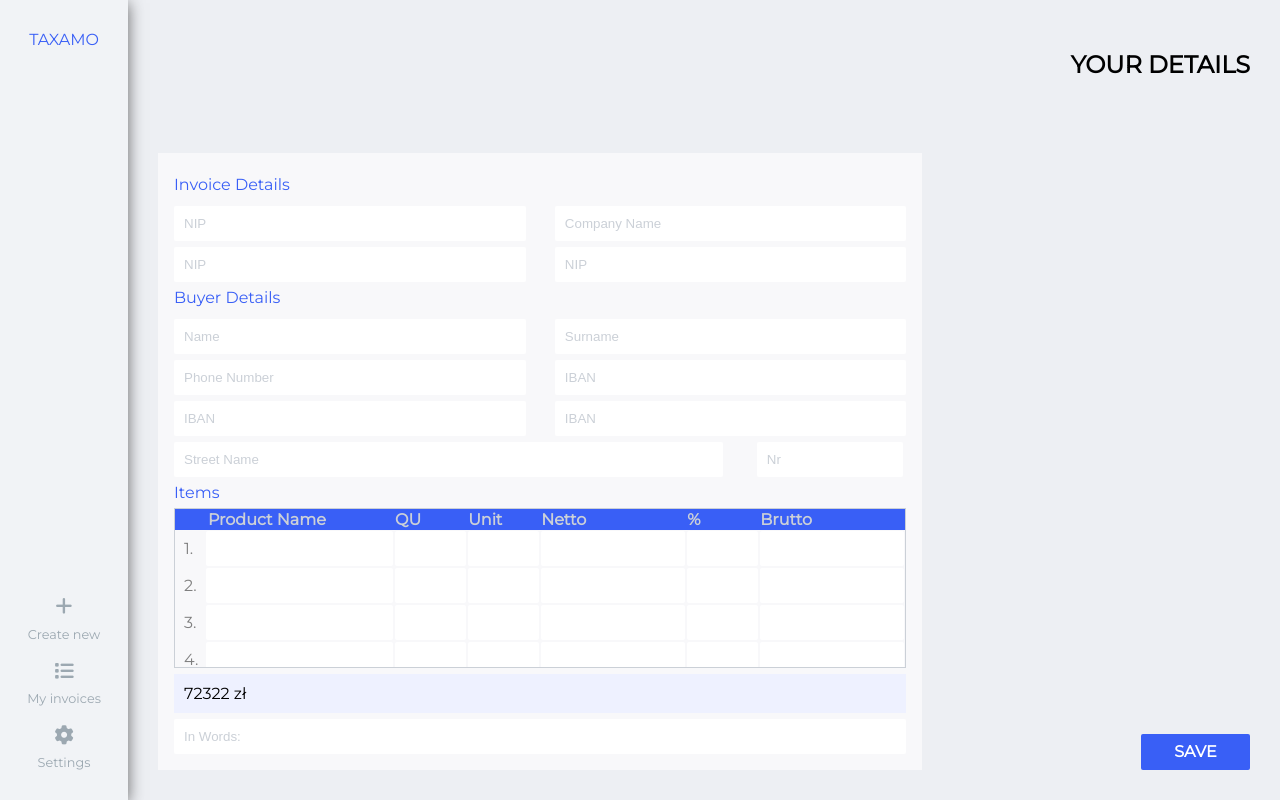
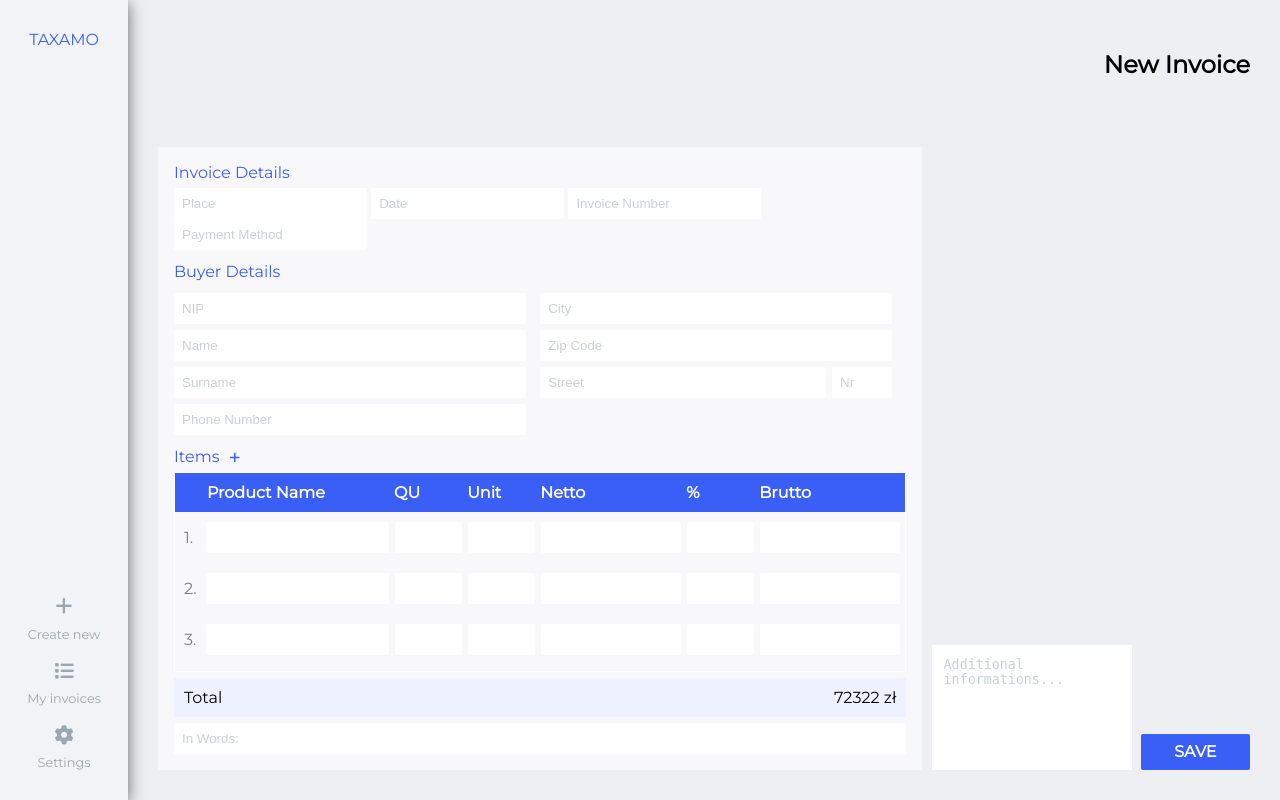
Before and after one commit to fizo99/PAI, a PHP site: page /public/views/new.html in a window 1280 px wide. Run offline with PHP 8.4, Linux system fonts and the light colour scheme; some libraries are stand-ins or nearby versions.

Commit message:
finished new view

```diff
--- a/public/css/basicstyles.css
+++ b/public/css/basicstyles.css
@@ -145,3 +145,12 @@ main {
 .w-50 {
     width: 50%;
 }
+.w-60 {
+    width: 60%;
+}
+.w-70 {
+    width: 70%;
+}
+.w-80 {
+    width: 80%;
+}
--- a/public/css/new.css
+++ b/public/css/new.css
@@ -13,9 +13,13 @@ form {
 }
 form label {
     color: #395FF6;
+    margin-top: 12px;
+}
+form label:first-child {
+    margin-top: 0px;
 }
 form input {
-    padding: 10px 10px;
+    padding: 8px 8px;
 }
 form > * {
     margin-top: 6px;
@@ -42,27 +46,39 @@ form > * {
     width: 10%;
 }
 
-.details-container {
+.buyer-details-container {
     display: flex;
     flex-direction: row;
     flex-wrap: wrap;
     justify-content: space-between;
 }
-
-.details-container input {
+.buyer-details-container > * {
     width: 48%;
+    margin-right: 2%;
     margin-top: 6px;
 }
+.street-container {
+    display: flex;
+    flex-direction: row;
+}
+.street-container input:first-child {
+    width: 100%;
+    margin-right: 6px;
+}
+.street-container input:nth-child(2){
+    width: 20%;
+}
+
 table{
     display: block;
     counter-reset: rowNumber;
     text-align: left;
     table-layout: fixed;
     width: 100%;
-    height: 20vh;
+    height: 25vh;
     overflow-y: scroll;
-    border: 1px solid #CBD0D7;
     border-collapse: collapse;
+    border: 1px solid white;
 }
 
 table thead th {
@@ -70,6 +86,13 @@ table thead th {
     top: 0;
     z-index: 1;
     background-color: #395FF6;
+    padding: 10px 0px;
+}
+
+th,td {
+    padding-top: 10px;
+    padding-bottom: 10px;
+    padding-right: 5px;
 }
 
 table thead tr th:first-child::before {
@@ -91,18 +114,21 @@ table tr td:first-child::before
     margin: 0 .5em;
 }
 table thead {
-    color: #CBD0D7;
+    color: white;
     width: 100%;
 }
 table tbody {
     color: #7F7F7F;
 }
 
-#total {
+.total-container {
     color: #000000;
     background-color: #EEF1FF;
     margin-top: 6px;
     padding: 10px 10px;
+    display: flex;
+    flex-direction: row;
+    justify-content: space-between;
 }
 
 table input {
@@ -117,3 +143,43 @@ table tbody tr td:first-child {
     justify-content: center;
     align-items: center;
 }
+
+table tbody tr {
+    margin-top: 10x;
+}
+
+#items-label > i{
+    margin-left: 10px;
+    font-size: 12px;
+}
+
+::-webkit-scrollbar {
+    width: 10px;
+  }
+
+  /* Track */
+  ::-webkit-scrollbar-track {
+    background: white;
+  }
+
+  /* Handle */
+  ::-webkit-scrollbar-thumb {
+    background: #395FF6;
+    border-left: 1px solid white;
+  }
+
+  /* Handle on hover */
+  ::-webkit-scrollbar-thumb:hover {
+    background: white;
+  }
+
+
+  #additional-informations{
+      height: 20%;
+      resize: none;
+      padding: 12px;
+      border: none;
+  }
+  #additional-informations::placeholder {
+      color: #CBD0D7;
+  }
--- a/public/views/new.html
+++ b/public/views/new.html
@@ -4,6 +4,7 @@
 <!--[if IE 8]>         <html class="no-js lt-ie9"> <![endif]-->
 <!--[if gt IE 8]>      <html class="no-js"> <!--<![endif]-->
 <html>
+
 <head>
     <meta charset="utf-8">
     <meta http-equiv="X-UA-Compatible" content="IE=edge">
@@ -15,6 +16,7 @@
     <link rel="stylesheet" href="../css/new.css">
     <script src="https://kit.fontawesome.com/6afad8acbe.js" crossorigin="anonymous"></script>
 </head>
+
 <body>
     <nav>
         <span>TAXAMO</span>
@@ -25,30 +27,30 @@
         </div>
     </nav>
     <main>
-            <h2 class="page-title">YOUR DETAILS</h2>
+        <h2 class="page-title">New Invoice</h2>
         <div id="form-container">
             <form>
                 <label>Invoice Details</label>
-                    <div class="details-container">
-                        <input type="text" name="nip" placeholder="NIP">
-                        <input type="text" name="company_name" placeholder="Company Name">
-                        <input type="text" name="nip" placeholder="NIP">
-                        <input type="text" name="nip" placeholder="NIP">
+                <div class="invoice-details-container">
+                    <input type="text" name="nip" placeholder="Place">
+                    <input type="text" name="company_name" placeholder="Date">
+                    <input type="text" name="nip" placeholder="Invoice number">
+                    <input type="text" name="nip" placeholder="Payment method">
                 </div>
                 <label>Buyer Details</label>
-                    <div class="details-container">
-                        <input type="text" name="name" placeholder="Name">
-                        <input type="text" name="surname" placeholder="Surname">
-                        <input type="text" name="phone_number" placeholder="Phone Number">
-                        <input type="text" name="iban" placeholder="IBAN">
-                        <input type="text" name="iban" placeholder="IBAN">
-                        <input type="text" name="iban" placeholder="IBAN">
-                        <div id="street">
-                            <input id="street-name" type="text" name="street" placeholder="Street Name">
-                            <input id="street-nr" type="text" name="street_nr" placeholder="Nr">
+                <div class="buyer-details-container">
+                    <input type="text" name="name" placeholder="NIP">
+                    <input type="text" name="surname" placeholder="City">
+                    <input type="text" name="phone_number" placeholder="Name">
+                    <input type="text" name="iban" placeholder="Zip Code">
+                    <input type="text" name="iban" placeholder="Surname">
+                    <div class="street-container">
+                        <input type="text" name="iban" placeholder="Street">
+                        <input type="text" name="iban" placeholder="Nr">
                     </div>
+                    <input type="text" name="iban" placeholder="Phone Number">
                 </div>
-                    <label>Items</label>
+                <label id="items-label">Items<i class="fas fa-plus"></i></label>
                 <table id="items">
                     <thead>
                         <tr>
@@ -95,9 +97,13 @@
                         </tr>
                     </tbody>
                 </table>
+                <div class="total-container">
+                    Total
                     <div id="total">72322 zł</div>
+                </div>
                 <input id="total-words" type="text" name="total-words" placeholder="In Words:"></input>
             </form>
+            <textarea id="additional-informations" placeholder="Additional informations..." type="text"></textarea>
             <button id="save" class="btn-solid-blue">SAVE</button>
         </div>
     </main>
@@ -105,8 +111,9 @@
 <script>
     const first = document.getElementById('first');
     const save = document.getElementById('save');
-        save.onclick = function() {
+    save.onclick = function () {
         first.remove();
     }
 </script>
+
 </html>
```
Lines whose indentation alone changed are shown as unchanged.
